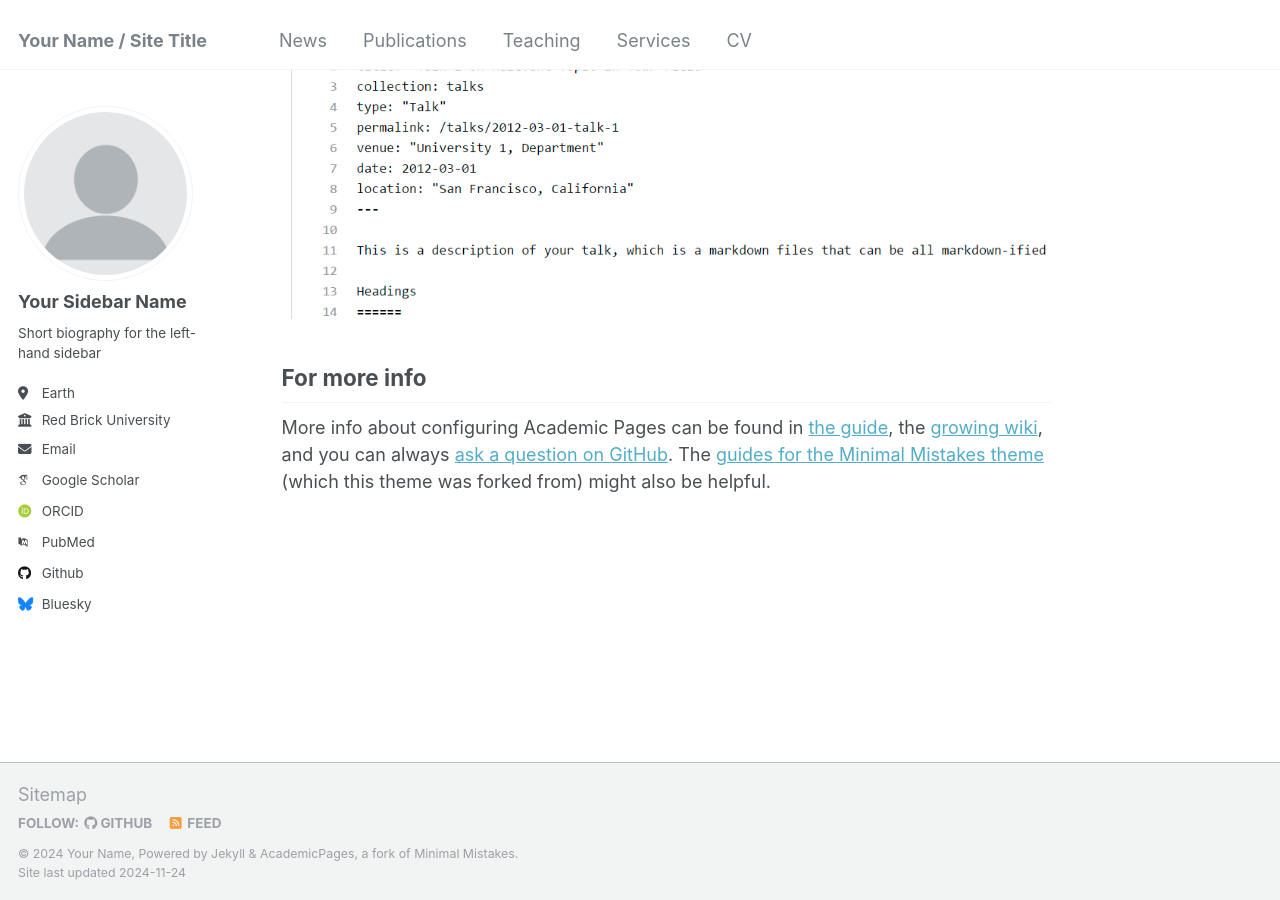
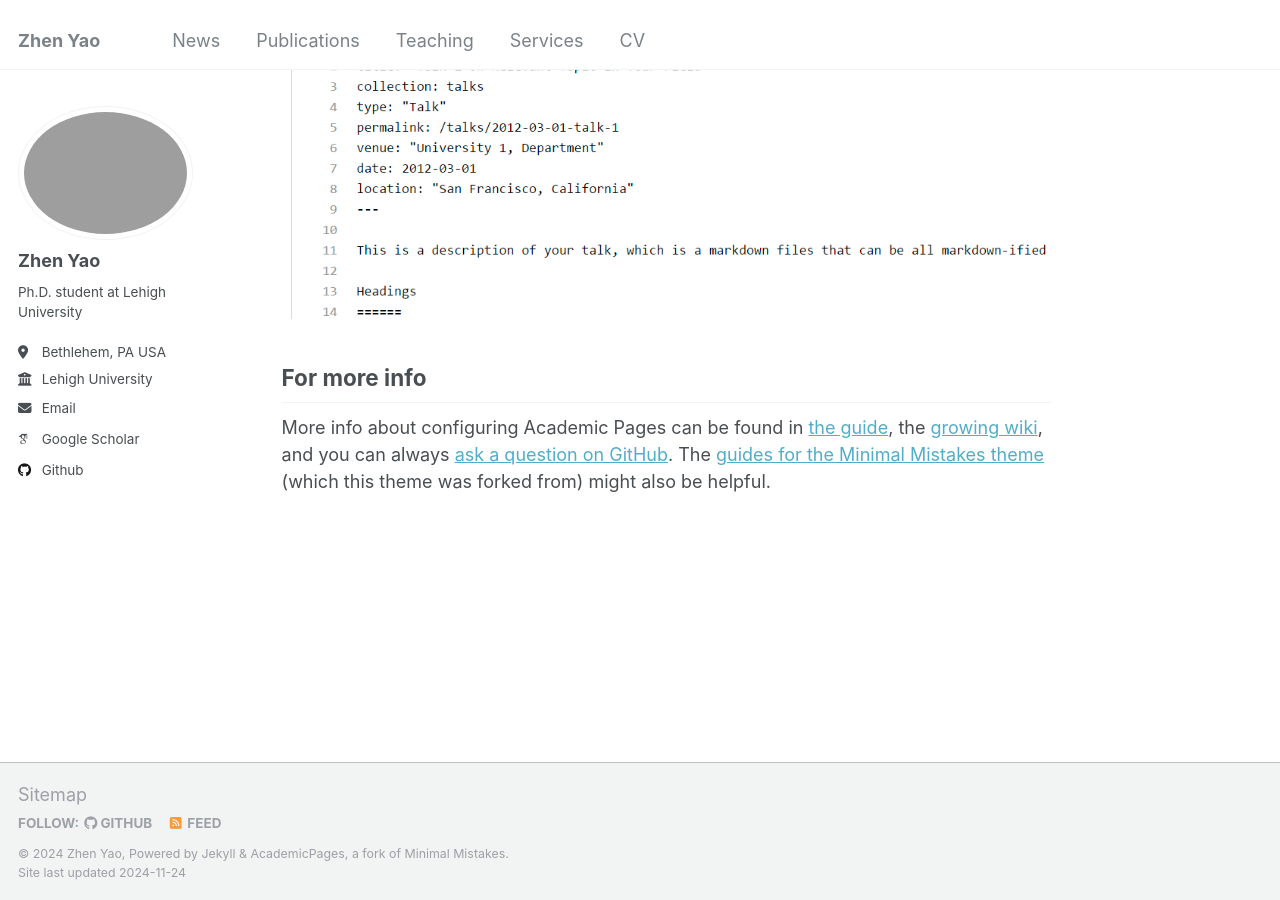
Before and after one commit to zyaocoder/zyaocoder.github.io, a Jekyll site: the page built from _pages/about.md, in a window 1280 px wide and 900 px high, scrolled down 2643 px. Built offline with Jekyll 4.4.1, drawn with Linux system fonts in a browser that asks for light colours; some web fonts are replaced.

Commit message:
Update _config.yml

```diff
--- a/_config.yml
+++ b/_config.yml
@@ -8,35 +8,35 @@
 
 # Basic Site Settings
 locale                   : "en-US"
-title                    : "Your Name / Site Title"
+title                    : "Zhen Yao"
 title_separator          : "-"
-name                     : &name "Your Name"
+name                     : &name "Zhen Yao"
 description              : &description "personal description"
-url                      : https://academicpages.github.io # the base hostname & protocol for your site e.g. "https://[your GitHub username].github.io"
+url                      : https://zyaocoder.github.io # the base hostname & protocol for your site e.g. "https://[your GitHub username].github.io"
 baseurl                  : "" # the subpath of your site, e.g. "/blog"
-repository               : "academicpages/academicpages.github.io"
+repository               : "zyaocoder/zyaocoder.github.io"
 
 # Site Author - The following control what appear as part of the author content on the side bar.
 #               If a field is blank the icon and link will not appear, otherwise it will be shown.
 #               Additional customization can be done by editing /_includes/author-profile.html
 author:
   # Biographic information
-  avatar           : "profile.png"
-  name             : "Your Sidebar Name"
+  avatar           : "Selfie.png"
+  name             : "Zhen Yao"
   pronouns         : # example: "she/her"
-  bio              : "Short biography for the left-hand sidebar"
-  location         : "Earth"
-  employer         : "Red Brick University"
+  bio              : "Ph.D. student at Lehigh University"
+  location         : "Bethlehem, PA USA"
+  employer         : "Lehigh University"
   uri              : # URL
-  email            : "none@example.org"
+  email            : "zhenyaocv@gmail.com"
 
   # Academic websites
   arxiv            : # URL - Update with the correct link to your profile
-  googlescholar    : "https://scholar.google.com/citations?user=PS_CX0AAAAAJ"
+  googlescholar    : "https://scholar.google.com/citations?user=8-IhrB0AAAAJ&hl=en&oi=ao"
   impactstory      : # URL
-  orcid            : "http://orcid.org/yourorcidurl"
+  orcid            : #
   semantic         : # URL
-  pubmed           : "https://www.ncbi.nlm.nih.gov/pubmed/?term=john+snow"
+  pubmed           : #
   researchgate     : # URL
   scopus           : # URL
 
@@ -44,12 +44,12 @@
   bitbucket        : # Username - Update with your username on the site
   codepen          : # Username
   dribbble         : # Username
-  github           : "academicpages"
+  github           : "zyaocoder"
   kaggle           : # Username
   stackoverflow    : # User number or user number and name (i.e., use "1" or "1/jeff-atwood")
 
   # Social media
-  bluesky          : "bsky.app" # Replace this with you Bluesky username
+  bluesky          : #
   facebook         : # Username
   flickr           : # Username
   foursquare       : # Username
```
